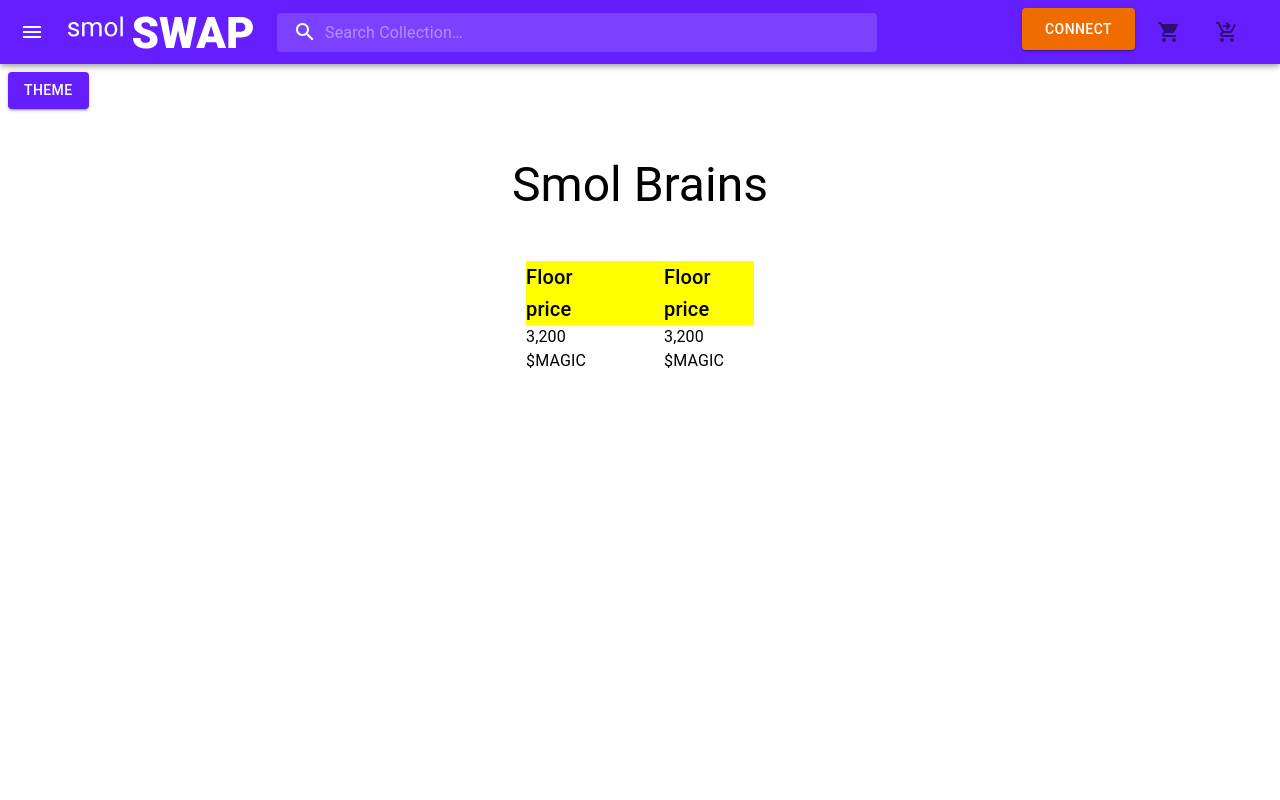
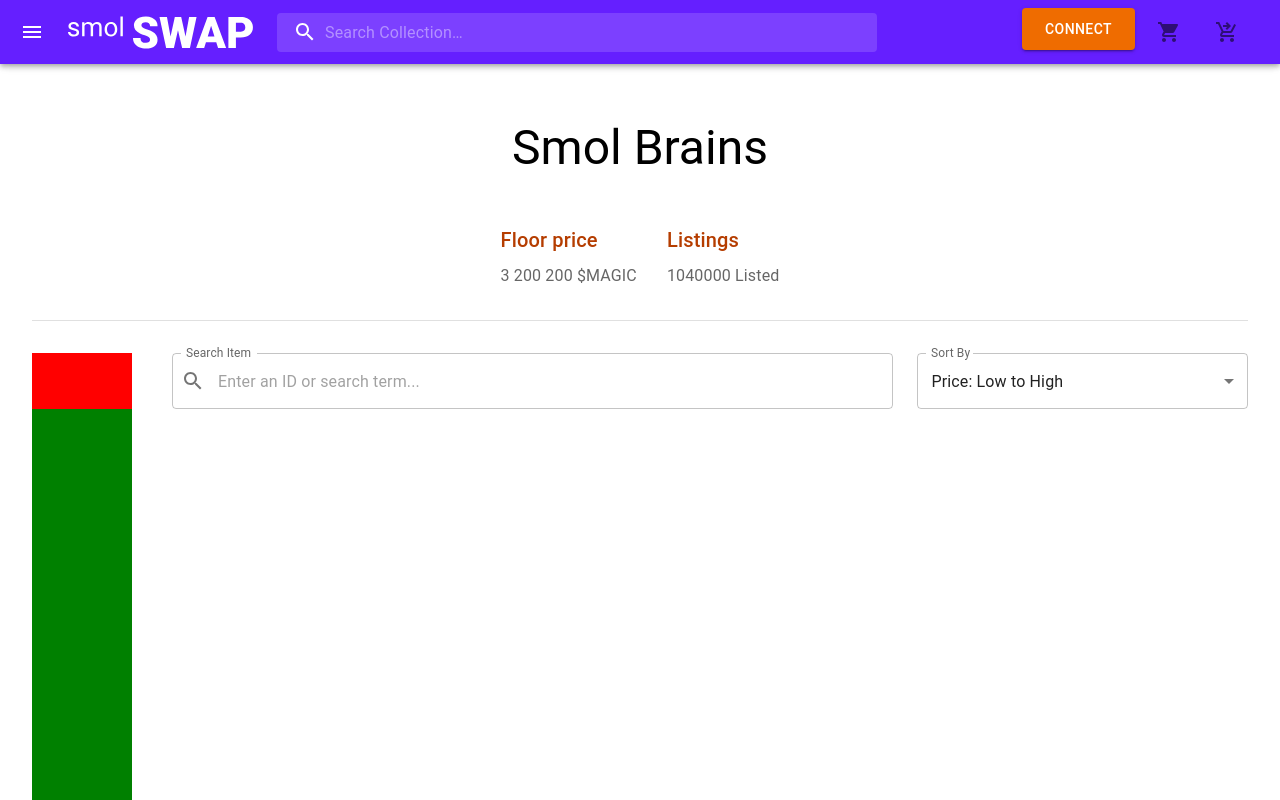
Before and after one commit to karmabadger/smolswap-frontend-vite, a React (Vite) app: page /collection/1 in a window 1280 px wide. Shown: the top 800 px of the page. Built offline with nearby package versions, Linux system fonts and the light colour scheme; what web3modal would draw is missing.

Commit message:
added top section

```diff
--- a/src/App/MUIApp.jsx
+++ b/src/App/MUIApp.jsx
@@ -44,7 +44,6 @@
         <div className="MUIApp">
             <Navbar />
             <Toolbar />
-            <Button variant="contained" color='primary' onClick={printTheme}>Theme</Button>
             <Routes>
                 <Route exact path="/" element={<Navigate to="/collection/smolbrains" replace />} />
                 <Route path="/collection"  >
--- a/src/App/mui/theme/theme.jsx
+++ b/src/App/mui/theme/theme.jsx
@@ -8,14 +8,29 @@
         },
         secondary: {
             main: '#EF6C00',
+            dark: '#B53D00',
             contrastText: '#fff',
         },
         text: { hint: 'rgba(0, 0, 0, 0.38)' }
     },
     typography: {
-        h3: {
-            fontSize: "48px"
-        }
+        // h3: {
+        //     fontWeight: "normal",
+        //     fontSize: "48px",
+        //     lineHeight: "116.7%",
+        // },
+        // h6: {
+        //     fontSize: "20px",
+        //     fontWeight: "500",
+        //     lineHeight: "160%",
+        //     letterSpacing: "0.15px",
+        // },
+        // body1: {
+        //     fontWeight: "normal",
+        //     fontSize: "12px",
+        //     lineHeight: "150%",
+        //     letterSpacing: "0.15px",
+        // },
     },
 });
 
--- /dev/null
+++ b/src/App/routes/Collections/SearchBar/SearchBar.jsx
@@ -0,0 +1,54 @@
+import Chip from '@mui/material/Chip';
+import Autocomplete from '@mui/material/Autocomplete';
+import TextField from '@mui/material/TextField';
+import Box from '@mui/material/Box';
+import SearchIcon from "@mui/icons-material/Search";
+import InputAdornment from '@mui/material/InputAdornment';
+
+const SearchBar = () => {
+
+    const options = [
+        { title: 'The Shawshank Redemption', year: 1994 },
+        { title: 'The Godfather', year: 1972 },
+        { title: 'The Godfather: Part II', year: 1974 },
+        { title: 'The Dark Knight', year: 2008 },
+        { title: '12 Angry Men', year: 1957 },
+        { title: "Schindler's List", year: 1993 },
+        { title: 'Pulp Fiction', year: 1994 },
+    ];
+
+    return (
+        <Autocomplete
+            sx={{ width: "100%" }}
+            // size="small"
+            multiple
+            id="tags-filled"
+            options={options.map((option) => option.title)}
+            freeSolo
+            renderTags={(value, getTagProps) =>
+                value.map((option, index) => (
+                    <Chip variant="outlined" label={option} {...getTagProps({ index })} />
+                ))
+            }
+            renderInput={(params) => (
+                <TextField {...params}
+                    InputLabelProps={{
+                        shrink: true,
+                    }}
+                    label="Search Item"
+                    placeholder="Enter an ID or search term..."
+                    InputProps={{
+                        startAdornment: (
+                            <InputAdornment position="start">
+                                <SearchIcon />
+                            </InputAdornment>
+                        ),
+                    }}
+                />
+            )}
+        />
+    )
+}
+
+
+export default SearchBar;
--- /dev/null
+++ b/src/App/routes/Collections/SortBar/SortSelect.jsx
@@ -0,0 +1,47 @@
+import * as React from 'react';
+import Box from '@mui/material/Box';
+import InputLabel from '@mui/material/InputLabel';
+import MenuItem from '@mui/material/MenuItem';
+import FormControl from '@mui/material/FormControl';
+import Select from '@mui/material/Select';
+
+
+
+export function SortSelect() {
+    const sortOptions = [
+        "Price: Low to High",
+        "Price: High to Low",
+        "Newest to Oldest",
+    ];
+    const [sortOption, setSortOption] = React.useState(sortOptions[0]);
+
+    const handleChange = (event) => {
+        setSortOption(event.target.value);
+    };
+
+
+    return (
+        <Box sx={{ width: "100%" }}>
+            <FormControl fullWidth>
+                <InputLabel id="demo-simple-select-label">Sort By</InputLabel>
+                <Select
+                    labelId="demo-simple-select-label"
+                    id="demo-simple-select"
+                    value={sortOption}
+                    label="SortBy"
+                    onChange={handleChange}
+                // size="small"
+                >
+
+                    {sortOptions.map((option, index) => {
+                        return (
+                            <MenuItem key={index} value={option}>{option}</MenuItem>
+                        )
+                    })}
+                </Select>
+            </FormControl>
+        </Box>
+    );
+}
+
+export default SortSelect;
--- a/src/App/routes/Collections/index.jsx
+++ b/src/App/routes/Collections/index.jsx
@@ -9,6 +9,11 @@
 import Fab from '@mui/material/Fab';
 import KeyboardArrowUpIcon from '@mui/icons-material/KeyboardArrowUp';
 import Zoom from '@mui/material/Zoom';
+import Divider from '@mui/material/Divider';
+
+
+import SortSelect from './SortBar/SortSelect';
+import SearchBar from './SearchBar/SearchBar';
 
 const Collections = (props) => {
     const theme = useTheme();
@@ -17,44 +22,59 @@
     }
 
     return (
-        <Container>
-            <Box sx={{ my: 0, display: 'flex', flexDirection: 'column', alignItems: 'center', gap: "48px" }}>
-                {/* {[...new Array(120)]
-                    .map(
-                        () => `Cras mattis consectetur purus sit amet fermentum.
-Cras justo odio, dapibus ac facilisis in, egestas eget quam.
-Morbi leo risus, porta ac consectetur ac, vestibulum at eros.
-Praesent commodo cursus magna, vel scelerisque nisl consectetur et.`,
-                    )
-                    .join('\n')} */}
+        <Box id="collections-main-page" sx={{ padding: "0px", mx: "24px" }}>
+            <Box id="collection-top-box" sx={{ my: 0, display: 'flex', flexDirection: 'column', alignItems: 'center', gap: "48px" }} >
 
-                <Box sx={{ height: "56px", marginTop: "48px" }}>
+                <Box id="collection-name-info-box" sx={{ height: "56px", marginTop: "48px" }}>
                     <Typography variant="h3" align='center'>Smol Brains</Typography>
                 </Box>
 
-                <Box sx={{ backgroundColor: "yellow", width: "228px", height: "64px", display: 'flex', flexDirection: "row", gap: "48px" }}>
-
-
-                    <Box sx={{ margin: "0px" }}>
-                        <Typography variant="h6">
+                <Box id="collection-info-box" sx={{ height: "64px", display: 'flex', flexDirection: "row", marginBottom: "32px", gap: "30px" }}>
+                    <Box id="collection-floor-price-box" sx={{ margin: "0px", flexGrow: "1", display: 'flex', flexDirection: "column", gap: "8px" }}>
+                        <Typography variant="h6" color={theme.palette.secondary.dark}>
                             Floor price
                         </Typography>
-                        <Typography variant="body1">
-                            3,200 $MAGIC
+                        <Typography variant="body1" color={theme.palette.text.secondary}>
+                            3 200 200 $MAGIC
                         </Typography>
                     </Box>
-                    <Box sx={{ margin: "0px" }}>
-                        <Typography variant="h6">
-                            Floor price
+                    <Box id="collection-listings-box" sx={{ margin: "0px", flexGrow: "1", display: 'flex', flexDirection: "column", gap: "8px" }}>
+                        <Typography variant="h6" color={theme.palette.secondary.dark}>
+                            Listings
                         </Typography>
-                        <Typography variant="body1">
-                            3,200 $MAGIC
+                        <Typography variant="body1" color={theme.palette.text.secondary}>
+                            1040000 Listed
                         </Typography>
                     </Box>
+                </Box>
 
+            </Box>
+            <Divider ></Divider>
+
+            <Box id="collection-main-box" sx={{ marginTop: "32px", mx: "0px", display: "flex", flexDirection: "row" }}>
+                <Box id="collection-main-left-box" sx={{ backgroundColor: "red", width: "100px", minWidth: "50px" }}>
+                    <Box sx={{ height: "56px" }}>
+
+                    </Box>
+                    <Box sx={{ backgroundColor: "green", height: "543px" }}>
+
+                    </Box>
+                </Box>
+                <Box id="collection-main-right-box" sx={{ flexGrow: "1", marginLeft: "40px", }}>
+                    <Box id="collection-grid-top-box" sx={{ display: "flex", flexDirection: "row", gap: "24px" }}>
+                        <Box id="collection-search-box" sx={{ minWidth: "200px", flexGrow: "4" }}>
+                            <SearchBar />
+                        </Box>
+                        <Box id="collection-sort-box" sx={{ width: "220px", minWidth: "100px", flexGrow: "1" }}>
+                            <SortSelect />
+                        </Box>
+                    </Box>
+                    <Box id="collection-grid-main-box">
+
+                    </Box>
                 </Box>
             </Box>
-        </Container >
+        </Box >
     )
 }
 
```
Also changed, not shown: src/App/routes/Collections/Drawer/PropertiesDrawer.jsx (added).
